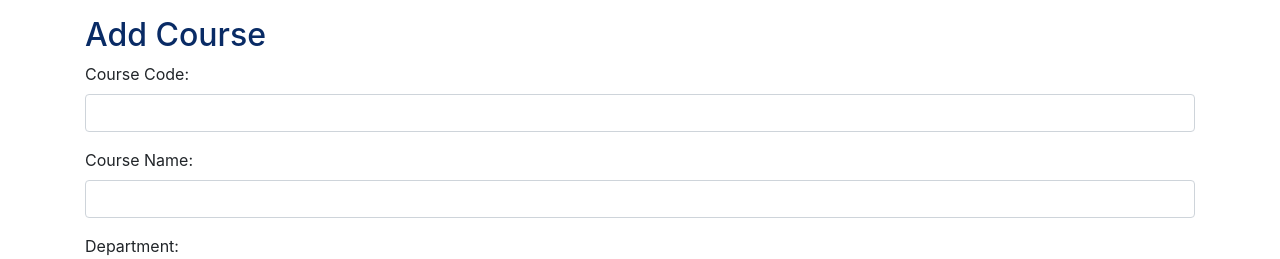
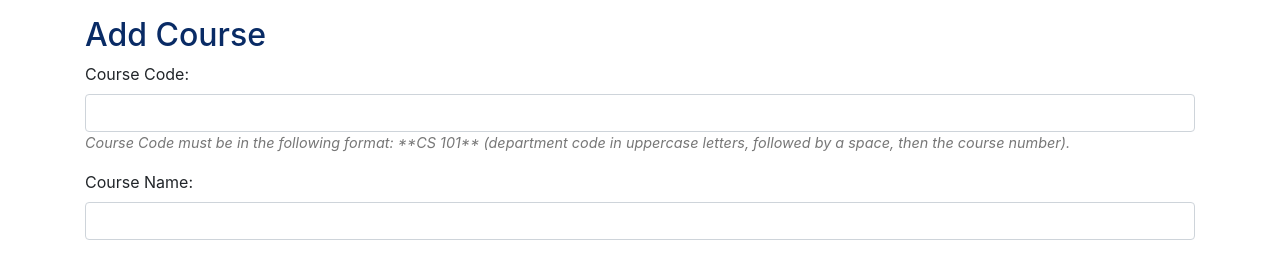
Before and after one commit to ay106/CourseWise, a Flask app: template templates/add_courses.html in a window 1280 px wide. Shown: the part 60-319 px from the top of the page. Run offline with Flask 3, Linux system fonts and the light colour scheme; the template is opened without the code that fills it, so the values that code supplies are empty; some libraries are stand-ins or nearby versions.

Commit message:
added functionality to check for proper course code.

```diff
--- a/app.py
+++ b/app.py
@@ -58,11 +58,26 @@ def add_course():
         course_code = request.form.get('course_code')
         course_name = request.form.get('course_name')
         department = request.form.get('department')
+        # check if course code is correct format
+        try:
+            parts = course_code.split()
+            if len(parts) != 2 or not parts[0].isalpha() or not parts[1].isdigit():
+                raise ValueError  # Raise an error if the format is invalid
 
+             # Capitalize the letter part
+            parts[0] = parts[0].upper()
+            course_code = ' '.join(parts)
+        except ValueError:
+            flash('Invalid course code format. Format must be course department letter then course number (e.g., "CS 101").')
+            return redirect(url_for('add_course'))
+
+        #check if course already exists
         existing_course = db.get_course_by_code(conn, course_code)
         if existing_course:
             flash('This course already exists in the database.')
             return redirect(url_for('add_course'))
+
+        #if successful and course does not exist then insert course
         dept_id = db.get_department_id(conn, department)
         db.insert_course(conn, course_code, course_name, dept_id)
         flash('Course added successfully!')
--- a/static/style.css
+++ b/static/style.css
@@ -91,6 +91,12 @@ a.course{
     flex: 50%;
 }
 
+p.message {
+    font-style: italic;
+    color: #777;
+    font-size: 0.9em;
+}
+
 .btn {
     padding: 1px 6px;
     border: 1px outset;
--- a/templates/add_courses.html
+++ b/templates/add_courses.html
@@ -7,6 +7,7 @@
         <div class="form-group">
             <label for="course_code">Course Code:</label>
             <input type="text" class="form-control" id="course_code" name="course_code" required>
+            <p class="message">Course Code must be in the following format: **CS 101** (department code in uppercase letters, followed by a space, then the course number).</p>
         </div>
         <div class="form-group">
             <label for="course_name">Course Name:</label>
--- a/templates/base.html
+++ b/templates/base.html
@@ -12,16 +12,6 @@
 </head>
 <body>
 
-{% with messages = get_flashed_messages() %}
-{% if messages %}
-<div id="messages">
-  {% for msg in messages %}
-  <p>{{msg}}</p>
-  {% endfor %}
-</div>
-{% endif %}
-{% endwith %}
-
 {% block nav %}
 <nav class="navbar navbar-inverse sticky-top">
   <div class="container-fluid">
@@ -33,6 +23,17 @@
     </ul>
   </div>
 </nav>
+<div class="message">
+    {% with messages = get_flashed_messages() %}
+    {% if messages %}
+    <div id="messages">
+      {% for msg in messages %}
+      <p>{{msg}}</p>
+      {% endfor %}
+    </div>
+    {% endif %}
+    {% endwith %}
+</div>
 {% endblock %}
 {% block main_content %}
 <main>
```
